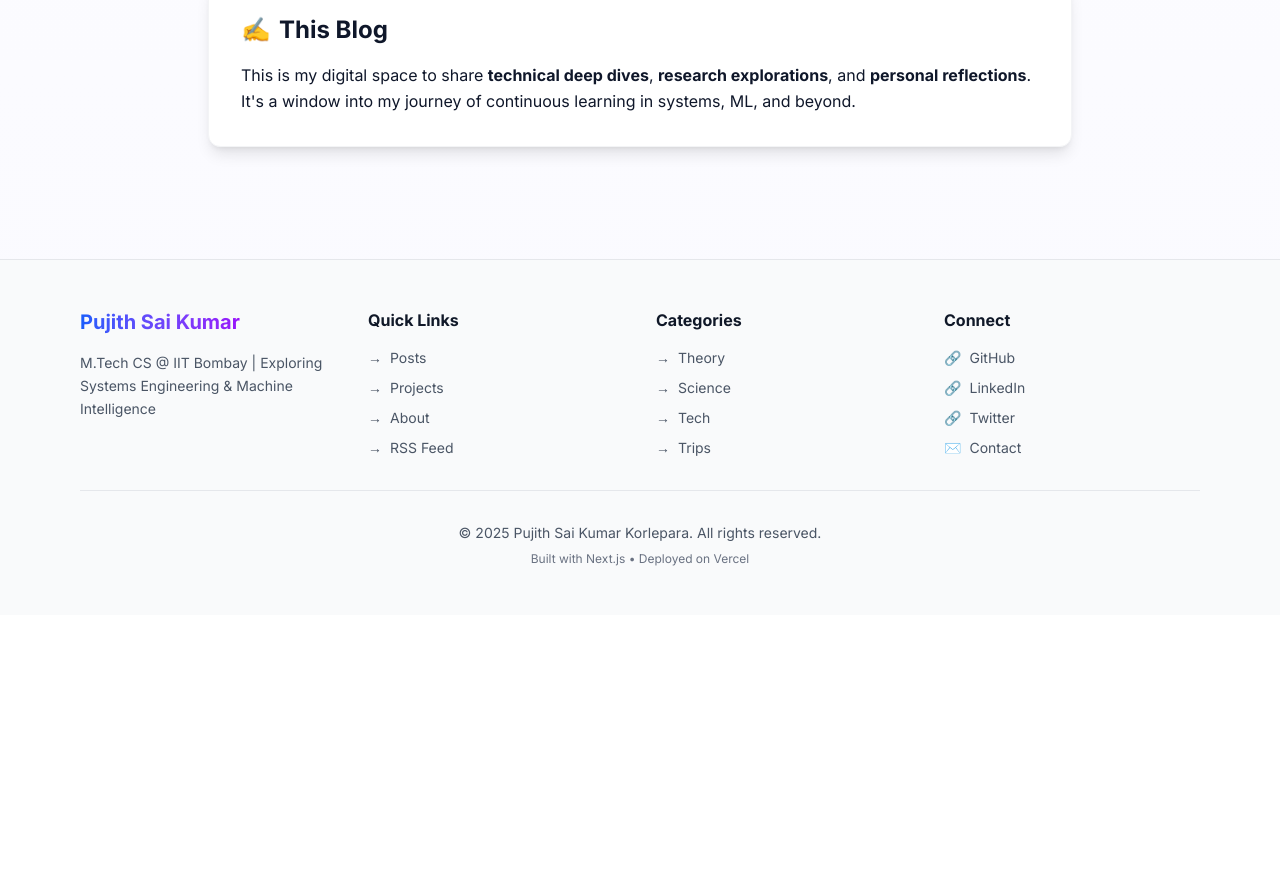
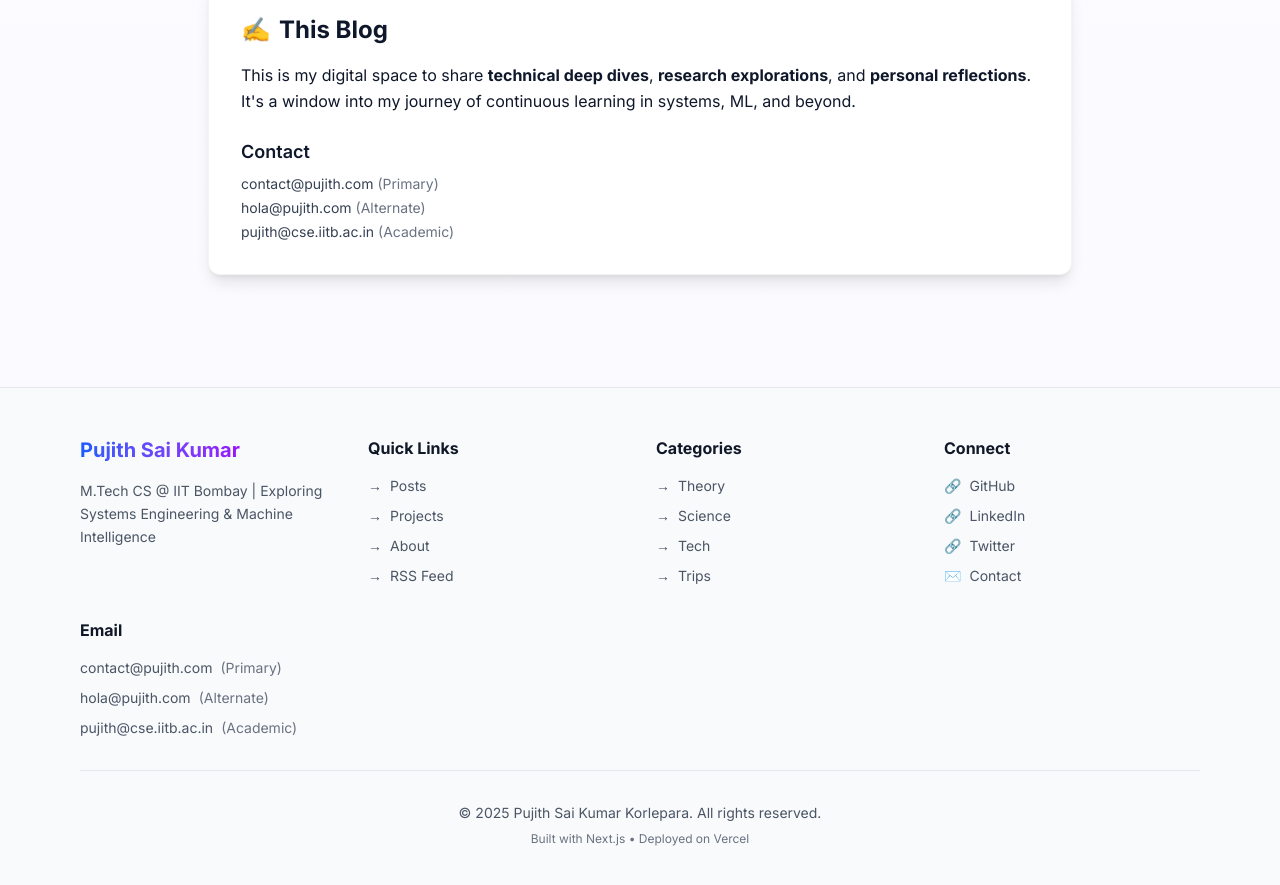
Before and after one commit to pujith22/tech-and-thought, a Next.js app: page /about in a window 1280 px wide. Shown: the part 2100-2985 px from the top of the page. Before the commit the page ends 2715 px from the top, so only its background shows below. Built offline with nearby package versions, Linux system fonts and the light colour scheme; no server answers.

Commit message:
chore: propagate new emails to Footer/About, update README, set canonical domain via env

```diff
--- a/app/about/page.tsx
+++ b/app/about/page.tsx
@@ -149,6 +149,14 @@ export default function AboutPage() {
             This is my digital space to share <strong>technical deep dives</strong>, <strong>research explorations</strong>, and <strong>personal reflections</strong>.
             It's a window into my journey of continuous learning in systems, ML, and beyond.
           </p>
+          <div className="mt-6">
+            <h3 className="text-lg font-semibold mb-2">Contact</h3>
+            <ul className="text-sm text-gray-700 dark:text-gray-300 space-y-1">
+              <li><a href="mailto:contact@pujith.com" className="hover:underline">contact@pujith.com</a> <span className="text-gray-500">(Primary)</span></li>
+              <li><a href="mailto:hola@pujith.com" className="hover:underline">hola@pujith.com</a> <span className="text-gray-500">(Alternate)</span></li>
+              <li><a href="mailto:pujith@cse.iitb.ac.in" className="hover:underline">pujith@cse.iitb.ac.in</a> <span className="text-gray-500">(Academic)</span></li>
+            </ul>
+          </div>
         </div>
       </div>
     </div>
--- a/app/contact/page.tsx
+++ b/app/contact/page.tsx
@@ -27,8 +27,9 @@ export default function ContactPage() {
             <h2 className="text-xl font-bold">Email</h2>
           </div>
           <div className="space-y-3">
+            <ContactReveal type="email" value="contact@pujith.com" label="(Primary)" />
+            <ContactReveal type="email" value="hola@pujith.com" label="(Alternate)" />
             <ContactReveal type="email" value="pujith@cse.iitb.ac.in" label="(Academic)" />
-            <ContactReveal type="email" value="pujith22.sde@gmail.com" label="(Personal)" />
           </div>
         </div>
 
--- a/app/layout.tsx
+++ b/app/layout.tsx
@@ -19,7 +19,7 @@ export const metadata: Metadata = {
   openGraph: {
     type: "website",
     locale: "en_US",
-    url: "https://pujith-tech-and-thought.vercel.app",
+    url: process.env.NEXT_PUBLIC_SITE_URL ?? "https://pujith.com",
     siteName: "Pujith's Tech & Thought",
     title: "Pujith Sai Kumar Korlepara - Systems & Machine Intelligence",
     description: "Personal blog and portfolio exploring systems engineering, machine intelligence, and technical deep dives.",
@@ -37,9 +37,11 @@ export default function RootLayout({
 }: Readonly<{
   children: React.ReactNode;
 }>) {
+  const canonicalUrl = process.env.NEXT_PUBLIC_SITE_URL ?? "https://pujith.com";
   return (
     <html lang="en">
       <body className={inter.className}>
+        <link rel="canonical" href={canonicalUrl} />
         <div className="min-h-screen flex flex-col">
           <Header />
           <main className="flex-1 max-w-6xl mx-auto px-4 py-8 w-full">
--- a/components/ui/Footer.tsx
+++ b/components/ui/Footer.tsx
@@ -107,6 +107,24 @@ export default function Footer() {
               </li>
             </ul>
           </div>
+
+          <div>
+            <h3 className="font-bold mb-4 text-gray-900 dark:text-gray-100">Email</h3>
+            <ul className="space-y-2.5 text-sm">
+              <li>
+                <a href="mailto:contact@pujith.com" className="text-gray-600 dark:text-gray-400 hover:text-blue-600 dark:hover:text-blue-400 transition-colors">contact@pujith.com</a>
+                <span className="ml-2 text-gray-500">(Primary)</span>
+              </li>
+              <li>
+                <a href="mailto:hola@pujith.com" className="text-gray-600 dark:text-gray-400 hover:text-blue-600 dark:hover:text-blue-400 transition-colors">hola@pujith.com</a>
+                <span className="ml-2 text-gray-500">(Alternate)</span>
+              </li>
+              <li>
+                <a href="mailto:pujith@cse.iitb.ac.in" className="text-gray-600 dark:text-gray-400 hover:text-blue-600 dark:hover:text-blue-400 transition-colors">pujith@cse.iitb.ac.in</a>
+                <span className="ml-2 text-gray-500">(Academic)</span>
+              </li>
+            </ul>
+          </div>
         </div>
 
         <div className="pt-8 border-t border-gray-200 dark:border-gray-800 text-center">
```
Also changed, not shown: 2 other files (tests, documents, lock files or other folders).
